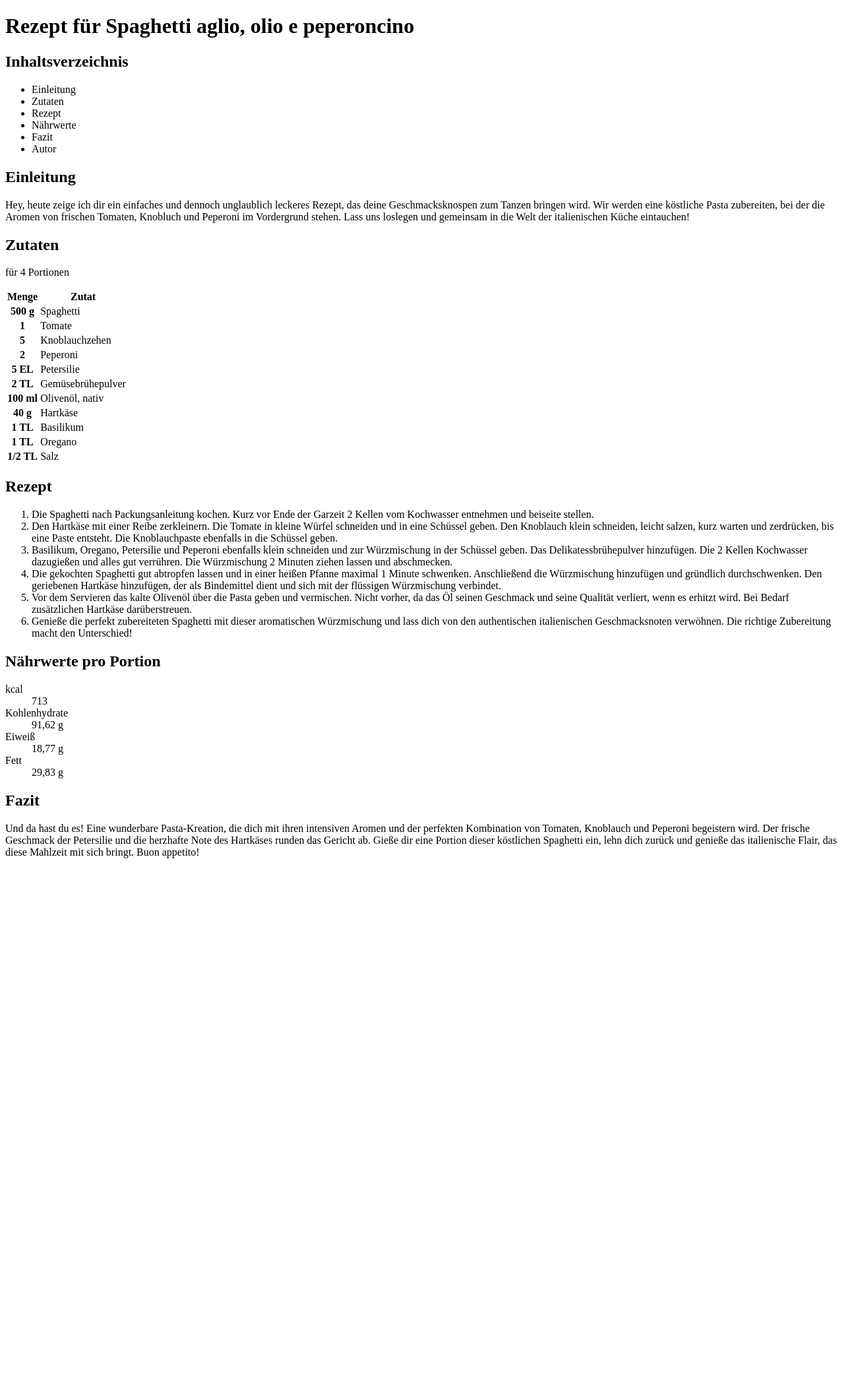
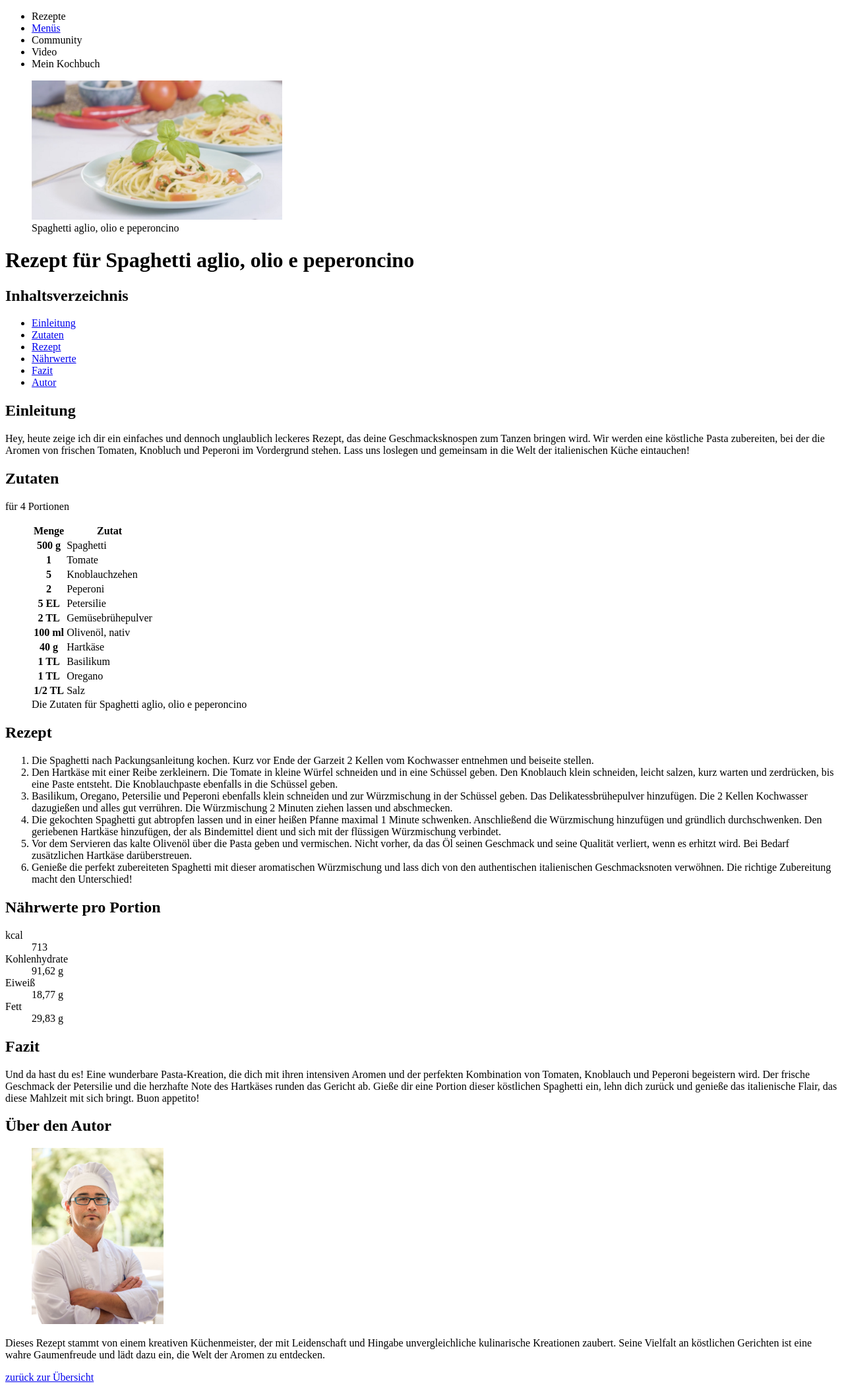
Before and after one commit to mi-classroom/startercode-fur-die-frontend-basics-cnoss-1, a plain HTML site: page recipes/spaghetti-aglio-olio-e-peperoncino.html in a window 1280 px wide. Shown: the whole page at 66% size. Before the commit the page ends 1317 px from the top, so only its background shows below. Drawn offline with Linux system fonts and the light colour scheme.

Commit message:
Aufgabe 1.1 - 1.5 erledigt

```diff
--- a/recipes/spaghetti-aglio-olio-e-peperoncino.html
+++ b/recipes/spaghetti-aglio-olio-e-peperoncino.html
@@ -10,33 +10,52 @@
 
 <body>
 
+    <header>
+        <nav>
+            <ul>
+                <li>Rezepte</li>
+                <li><a href="/">Menüs</a></li>
+                <li>Community</li>
+                <li>Video</li>
+                <li>Mein Kochbuch</li>
+            </ul>
+        </nav>
+    </header>
+
+    <figure>
+        <img src="../images/spaghetti-aglio-olio-e-peperoncino.jpg" alt="Bild von Spaghetti aglio, olio e peperoncino"
+            width="380">
+        <figcaption>Spaghetti aglio, olio e peperoncino</figcaption>
+    </figure>
+
     <h1>Rezept für Spaghetti aglio, olio e peperoncino</h1>
 
+    <section>
         <h2>Inhaltsverzeichnis</h2>
 
         <ul>
-        <li>Einleitung</li>
-        <li>Zutaten</li>
-        <li>Rezept</li>
-        <li>Nährwerte</li>
-        <li>Fazit</li>
-        <li>Autor</li>
+            <li><a href="#einleitung">Einleitung</a></li>
+            <li><a href="#zutaten">Zutaten</a></li>
+            <li><a href="#rezept">Rezept</a></li>
+            <li><a href="#naehrwerte">Nährwerte</a></li>
+            <li><a href="#fazit">Fazit</a></li>
+            <li><a href="#autor">Autor</a></li>
         </ul>
+    </section>
 
-    <!-- -->
-
-    <h2>Einleitung</h2>
+    <section>
+        <h2 id="einleitung">Einleitung</h2>
 
         <p>
-        Hey, heute zeige ich dir ein einfaches und dennoch unglaublich leckeres Rezept, das deine Geschmacksknospen zum
-        Tanzen bringen wird. Wir werden eine köstliche Pasta zubereiten, bei der die Aromen von frischen Tomaten,
-        Knobluch und Peperoni im Vordergrund stehen. Lass uns loslegen und gemeinsam in die Welt der italienischen Küche
-        eintauchen!
+            Hey, heute zeige ich dir ein einfaches und dennoch unglaublich leckeres Rezept, das deine Geschmacksknospen zum Tanzen bringen wird. Wir werden eine köstliche Pasta zubereiten, bei der die Aromen von frischen Tomaten, Knobluch und Peperoni im Vordergrund stehen. Lass uns loslegen und gemeinsam in die Welt der italienischen Küche eintauchen!
         </p>
+    </section>
 
-    <h2>Zutaten </h2>
+    <section>
+        <h2 id="zutaten">Zutaten</h2>
         <p>für 4 Portionen</p>
 
+        <figure>
             <table>
                 <thead>
                     <tr>
@@ -93,32 +112,34 @@
                 </tbody>
 
             </table>
+            <figcaption>Die Zutaten für Spaghetti aglio, olio e peperoncino</figcaption>
+        </figure>
+    </section>
 
-
-
-    <h2>Rezept</h2>
+    <section>
+        <h2 id="rezept">Rezept</h2>
 
         <ol>
-        <li>Die Spaghetti nach Packungsanleitung kochen. Kurz vor Ende der Garzeit 2 Kellen vom Kochwasser entnehmen und
-            beiseite stellen.</li>
-        <li>Den Hartkäse mit einer Reibe zerkleinern. Die Tomate in kleine Würfel schneiden und in eine Schüssel geben.
-            Den Knoblauch klein schneiden, leicht salzen, kurz warten und zerdrücken, bis eine Paste entsteht. Die
-            Knoblauchpaste ebenfalls in die Schüssel geben.</li>
-        <li>Basilikum, Oregano, Petersilie und Peperoni ebenfalls klein schneiden und zur Würzmischung in der Schüssel
-            geben. Das Delikatessbrühepulver hinzufügen. Die 2 Kellen Kochwasser dazugießen und alles gut verrühren. Die
-            Würzmischung 2 Minuten ziehen lassen und abschmecken.</li>
+            <li>Die Spaghetti nach Packungsanleitung kochen. Kurz vor Ende der Garzeit 2 Kellen vom Kochwasser entnehmen
+                und beiseite stellen.</li>
+            <li>Den Hartkäse mit einer Reibe zerkleinern. Die Tomate in kleine Würfel schneiden und in eine Schüssel
+                geben. Den Knoblauch klein schneiden, leicht salzen, kurz warten und zerdrücken, bis eine Paste entsteht. Die Knoblauchpaste ebenfalls in die Schüssel geben.</li>
+            <li>Basilikum, Oregano, Petersilie und Peperoni ebenfalls klein schneiden und zur Würzmischung in der
+                Schüssel geben. Das Delikatessbrühepulver hinzufügen. Die 2 Kellen Kochwasser dazugießen und alles gut verrühren. Die Würzmischung 2 Minuten ziehen lassen und abschmecken.</li>
             <li>Die gekochten Spaghetti gut abtropfen lassen und in einer heißen Pfanne maximal 1 Minute schwenken.
-            Anschließend die Würzmischung hinzufügen und gründlich durchschwenken. Den geriebenen Hartkäse hinzufügen,
-            der als Bindemittel dient und sich mit der flüssigen Würzmischung verbindet.</li>
+                Anschließend die Würzmischung hinzufügen und gründlich durchschwenken. Den geriebenen Hartkäse
+                hinzufügen, der als Bindemittel dient und sich mit der flüssigen Würzmischung verbindet.</li>
             <li>Vor dem Servieren das kalte Olivenöl über die Pasta geben und vermischen. Nicht vorher, da das Öl seinen
                 Geschmack und seine Qualität verliert, wenn es erhitzt wird. Bei Bedarf zusätzlichen Hartkäse
                 darüberstreuen.</li>
             <li>Genieße die perfekt zubereiteten Spaghetti mit dieser aromatischen Würzmischung und lass dich von den
-            authentischen italienischen Geschmacksnoten verwöhnen. Die richtige Zubereitung macht den Unterschied!</li>
+                authentischen italienischen Geschmacksnoten verwöhnen. Die richtige Zubereitung macht den Unterschied!
+            </li>
         </ol>
+    </section>
 
-    <h2>Nährwerte pro Portion</h2>
-
+    <section>
+        <h2 id="naehrwerte">Nährwerte pro Portion</h2>
         <dl>
             <dt>kcal</dt>
             <dd>713</dd>
@@ -128,20 +149,35 @@
             <dd>18,77 g</dd>
             <dt>Fett</dt>
             <dd>29,83 g</dd>
+        </dl>
+    </section>
 
-    </dl>
+    <section>
+        <h2 id="fazit">Fazit</h2>
+        <p>
+            Und da hast du es! Eine wunderbare Pasta-Kreation, die dich mit ihren intensiven Aromen und der perfekten
+            Kombination von Tomaten, Knoblauch und Peperoni begeistern wird. Der frische Geschmack der Petersilie und
+            die herzhafte Note des Hartkäses runden das Gericht ab. Gieße dir eine Portion dieser köstlichen Spaghetti ein, lehn dich zurück und genieße das italienische Flair, das diese Mahlzeit mit sich bringt. Buon appetito!
+        </p>
+    </section>
 
-    <h2>Fazit</h2>
+    <section>
+        <h2 id="autor">Über den Autor</h2>
+
+        <figure>
+            <img src="/images/chef.jpg" alt="Bild vom Chef" width="200">
+        </figure>
 
         <p>
-        Und da hast du es! Eine wunderbare Pasta-Kreation, die dich mit ihren intensiven Aromen und der perfekten
-        Kombination von Tomaten, Knoblauch und Peperoni begeistern wird. Der frische Geschmack der Petersilie und die
-        herzhafte Note des Hartkäses runden das Gericht ab. Gieße dir eine Portion dieser köstlichen Spaghetti ein, lehn
-        dich zurück und genieße das italienische Flair, das diese Mahlzeit mit sich bringt. Buon appetito!
+            Dieses Rezept stammt von einem kreativen Küchenmeister, der mit Leidenschaft und Hingabe unvergleichliche
+            kulinarische Kreationen zaubert. Seine Vielfalt an köstlichen Gerichten ist eine wahre Gaumenfreude und lädt
+            dazu ein, die Welt der Aromen zu entdecken.
+        </p>
+    </section>
 
+    <p>
+        <a href="/index.html">zurück zur Übersicht</a>
     </p>
-
-
 
 </body>
 
```
Also changed, not shown: index.html (added, +125 -0 lines), _data/images/step-3.jpg (deleted), _data/images/step-4.jpg (deleted), _data/images/tagliatelle-mit-zitronen-basilikum-sauce.jpg (deleted), images/bruschetta-italiana.jpg (renamed from _data/images/bruschetta-italiana.jpg), images/chef.jpg (renamed from _data/images/chef.jpg), images/header.jpg (renamed from _data/images/header.jpg), images/spaghetti-aglio-olio-e-peperoncino.jpg (renamed from _data/images/spaghetti-aglio-olio-e-peperoncino.jpg), images/step-1.jpg (renamed from _data/images/step-1.jpg), images/step-2.jpg (renamed from _data/images/step-2.jpg), 3 other files. Lines whose indentation alone changed are shown as unchanged.
